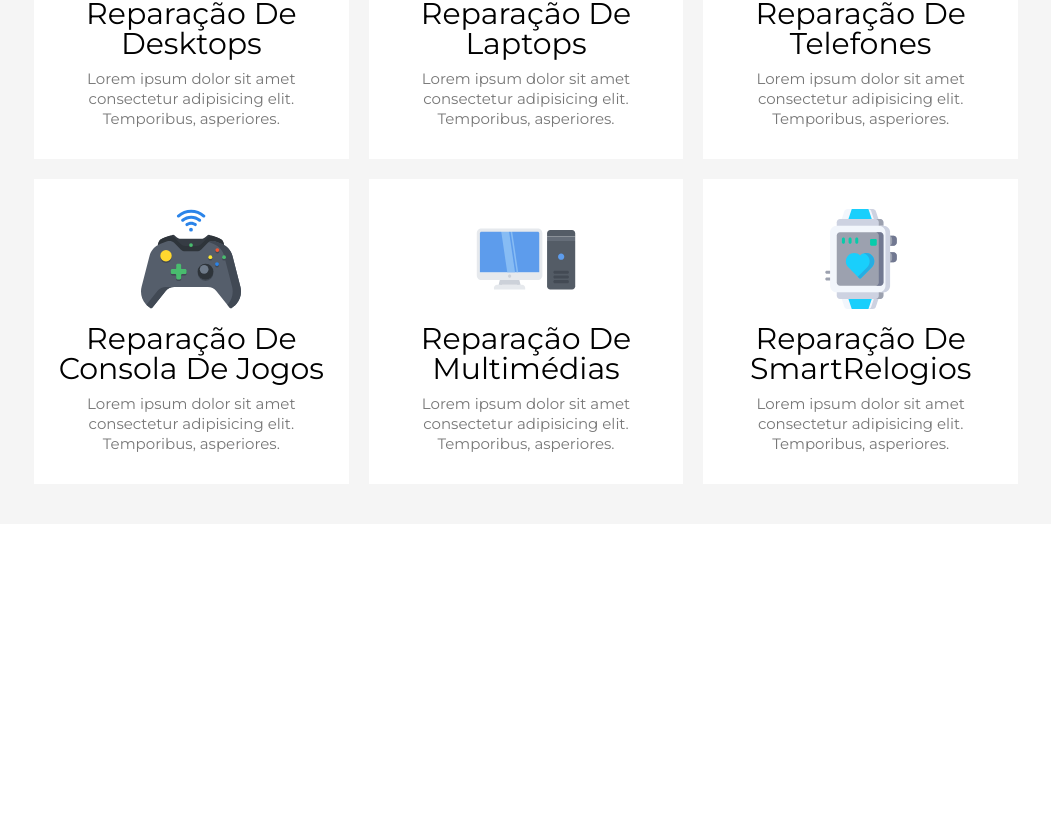
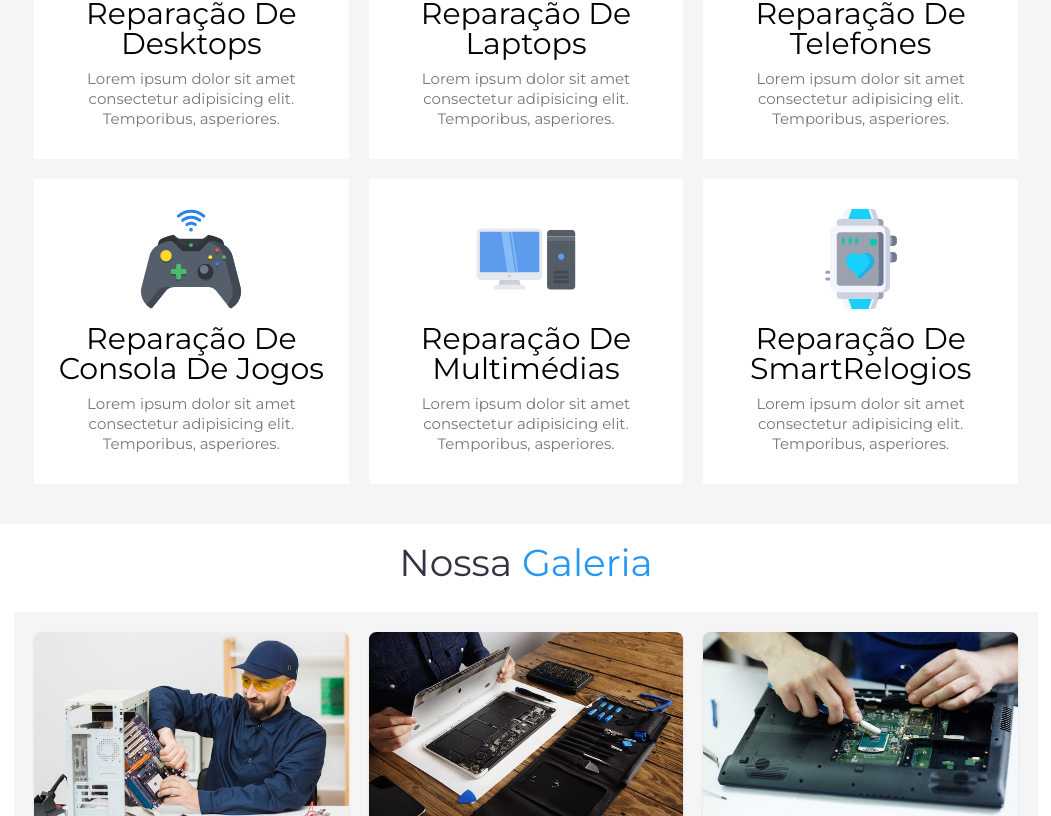
Before and after one commit to Edmiro-Cacoma/repair, a Next.js app: page / in a window 1280 px wide. Shown: the part 1984-2800 px from the top of the page, without its empty margins (114-1165 px from the left). Before the commit the page ends 2508 px from the top, so only its background shows below. Built offline with nearby package versions, Linux system fonts and the light colour scheme.

Commit message:
Gallery lightBox added sucessfully

```diff
--- /dev/null
+++ b/app/components/gallery/Gallery.tsx
@@ -0,0 +1,105 @@
+'use client'
+import { useState } from 'react';
+import { FontAwesomeIcon } from '@fortawesome/react-fontawesome';
+import { faAngleLeft, faAngleRight, faTimes } from '@fortawesome/free-solid-svg-icons';
+
+interface Image {
+    image: string;
+}
+
+const Gallery: React.FC = () => {
+    const images: Image[] = [
+        { image: "g-img-1.jpg" },
+        { image: "g-img-2.jpg" },
+        { image: "g-img-3.jpg" },
+        { image: "g-img-4.jpg" },
+        { image: "g-img-5.jpg" },
+        { image: "g-img-6.jpg" }
+    ];
+
+    const [activeImage, setActiveImage] = useState<number | null>(null);
+
+    const openLightBox = (index: number): void => {
+        setActiveImage(index);
+    };
+
+    const closeLightBox = (): void => {
+        setActiveImage(null);
+    };
+
+    const goToNextImage = (): void => {
+        if (activeImage !== null) {
+            setActiveImage((activeImage + 1) % images.length);
+        }
+    };
+
+    const goToPreviousImage = (): void => {
+        if (activeImage !== null) {
+            setActiveImage((activeImage - 1 + images.length) % images.length);
+        }
+    };
+
+    return (
+        <section id="gallery">
+            <h1 className="text-veryBlackBlue capitalize text-center mb-12 text-6xl">
+                Nossa <span className='text-lightBlue'>Galeria</span>
+            </h1>
+            <div className="grid gap-8 grid-cols-1 sm:grid-cols-[repeat(auto-fit,minmax(30rem,1fr))] bg-whiteGray p-8">
+                {images.map((image, index) => (
+                    <div
+                        key={index}
+                        className="relative overflow-hidden h-[25rem] cursor-pointer rounded-xl shadow"
+                        onClick={() => openLightBox(index)}
+                    >
+                        <img
+                            src={`./${image.image}`}
+                            alt="gallery"
+                            className="object-cover transition transform duration-300 ease-in-out hover:scale-110"
+                        />
+                    </div>
+                ))}
+            </div>
+
+            {activeImage !== null && (
+                <div className="fixed inset-0 bg-black bg-opacity-75 flex items-center justify-center z-50">
+                    <div className="relative max-w-3xl mx-auto">
+                        <button
+                            className="absolute -top-16 -right-16 text-white text-4xl focus:outline-none"
+                            onClick={closeLightBox}
+                        >
+                            <FontAwesomeIcon
+                                icon={ faTimes}
+                                className="text-3xl text-white"
+                            />
+                        </button>
+                        <img
+                            src={`./${images[activeImage].image}`}
+                            alt="gallery"
+                            className="w-full h-auto max-h-[90vh] object-contain rounded-2xl"
+                        />
+                        <button
+                            className="absolute -left-16 top-1/2 transform -translate-y-1/2 text-white text-4xl focus:outline-none"
+                            onClick={goToPreviousImage}
+                        >
+                            <FontAwesomeIcon
+                                icon={faAngleLeft}
+                                className="text-3xl text-white"
+                            />
+                        </button>
+                        <button
+                            className="absolute -right-16 top-1/2 transform -translate-y-1/2 text-white text-4xl focus:outline-none"
+                            onClick={goToNextImage}
+                        >
+                            <FontAwesomeIcon
+                                icon={faAngleRight}
+                                className="text-3xl text-white"
+                            />
+                        </button>
+                    </div>
+                </div>
+            )}
+        </section>
+    );
+};
+
+export default Gallery;
--- a/app/page.tsx
+++ b/app/page.tsx
@@ -1,6 +1,4 @@
 import Header from './components/header/Header'
-import Head from 'next/head';
-
 
 import { config } from '@fortawesome/fontawesome-svg-core';
 import '@fortawesome/fontawesome-svg-core/styles.css';
@@ -8,6 +6,7 @@ import Hero from './components/hero/Hero';
 import Facts from './components/facts/Facts';
 import About from './components/about/About';
 import Services from './components/services/Services';
+import Gallery from './components/gallery/Gallery';
 config.autoAddCss = false;
 
 export default function Home() {
@@ -18,7 +17,8 @@ export default function Home() {
         <Hero />
         <Facts />
         <About />
-        <Services/>
+        <Services />
+        <Gallery/>
       </main></>
 
   );
```
